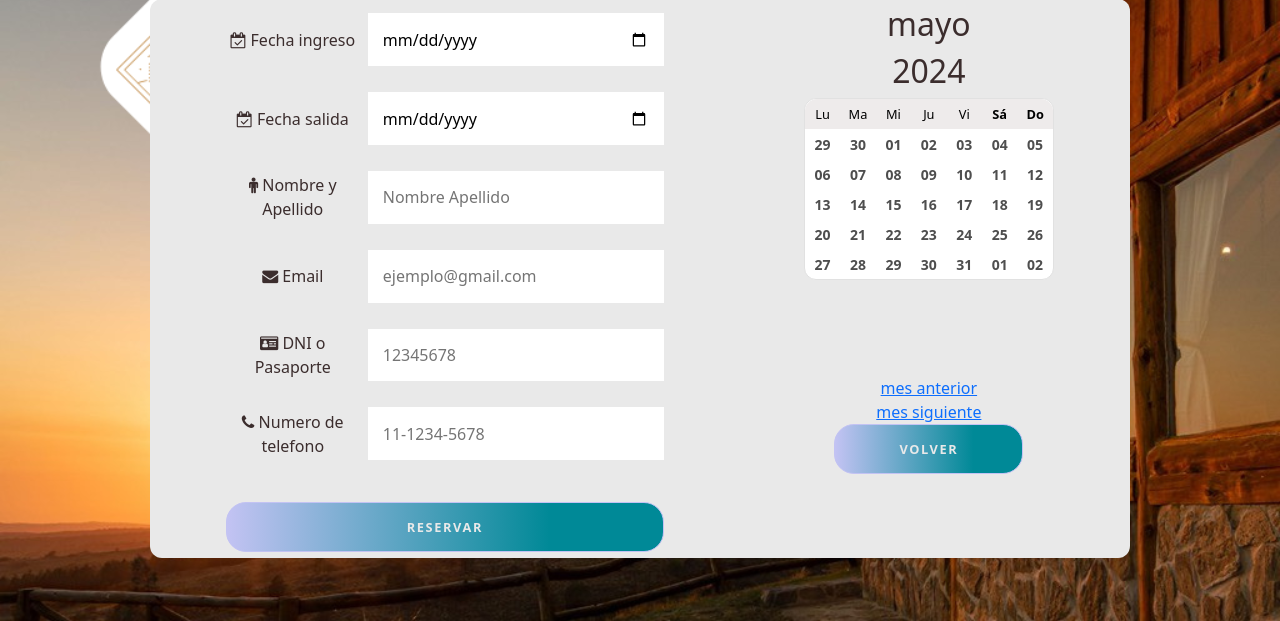
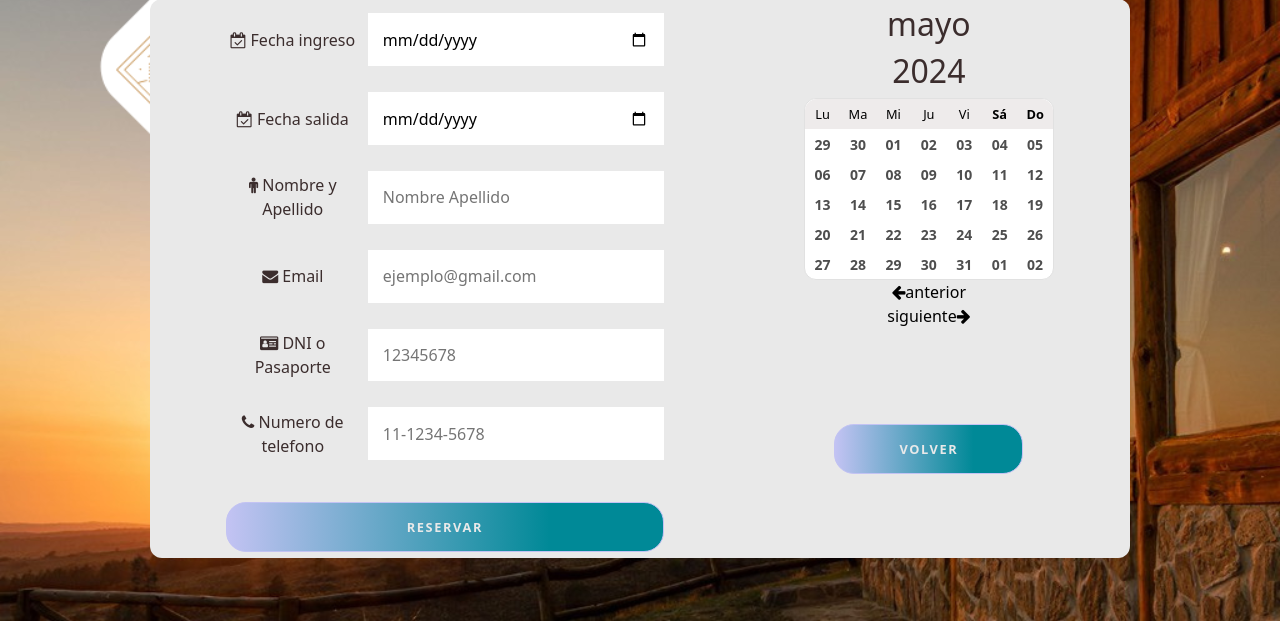
Before and after one commit to MaxiFttInst/UBA_TP_IDS, a Flask app: a page that uses web/templates/reserva.html in a window 1280 px wide. Shown: the part 147-768 px from the top of the page. Run offline with Flask 3, Linux system fonts and the light colour scheme; data that the repository does not hold is empty.

Commit message:
fix en el calendario, mejores estilos al cambio de mes

```diff
--- a/web/static/css/reservas.css
+++ b/web/static/css/reservas.css
@@ -236,3 +236,8 @@ body {
   .page-title{
     font-weight: bolder;
   }
+
+a {
+  color: black;
+  text-decoration: none;
+}
--- a/web/templates/reserva.html
+++ b/web/templates/reserva.html
@@ -80,12 +80,12 @@
       </div>
       {% endfor %}
   </div>
+  <a href="{{ url_for('reserva', cabania_id=cabania_id, mes=mes_anterior, año=año) }}"><i class="fa fa-arrow-left"></i>anterior</a>
+  <a href="{{ url_for('reserva', cabania_id=cabania_id, mes=mes_siguiente, año=año) }}">siguiente<i class="fa fa-arrow-right"></i></a>
   <br>
   <br>
   <br>
   <br>
-  <a href="{{ url_for('reserva', cabania_id=cabania_id, mes=mes_anterior, año=año) }}">mes anterior</a>
-  <a href="{{ url_for('reserva', cabania_id=cabania_id, mes=mes_siguiente, año=año) }}">mes siguiente</a>
   <a href="{{ url_for('index') }}"><button class="btn">Volver</button> </a>
     </div>
   </div>
--- a/web/utils.py
+++ b/web/utils.py
@@ -9,14 +9,15 @@ def obtener_calendario(cabania_id, mes=None, año=None):
     tiempo = datetime.date.today()
     if año is None:
         año = tiempo.year
-    if mes > 12:
+
+    if mes is None:
+        mes = tiempo.month
+    elif mes > 12:
         mes = 1
         año += 1
     elif mes < 1:
         mes = 12
         año -= 1
-    elif mes is None:
-        mes = tiempo.month
 
     calendario = calendar.Calendar()
     iterador = calendario.itermonthdates(año, mes)
```
